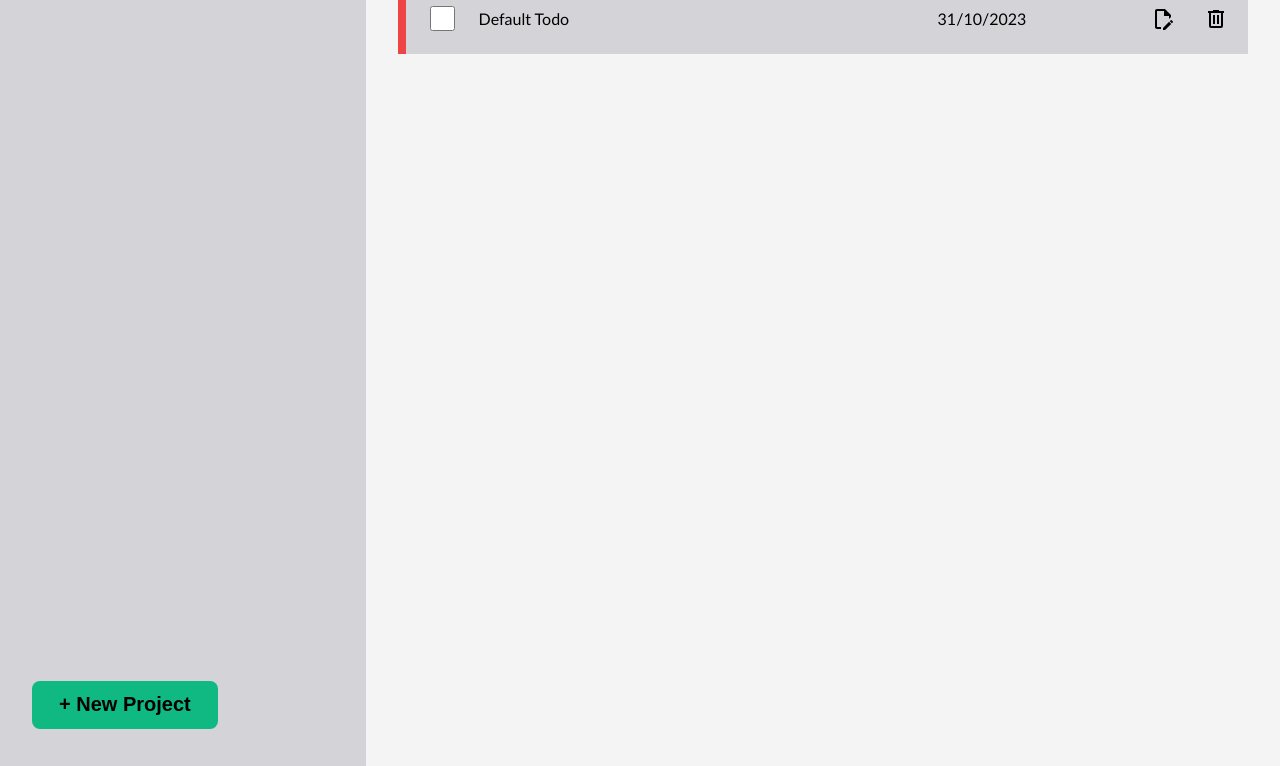
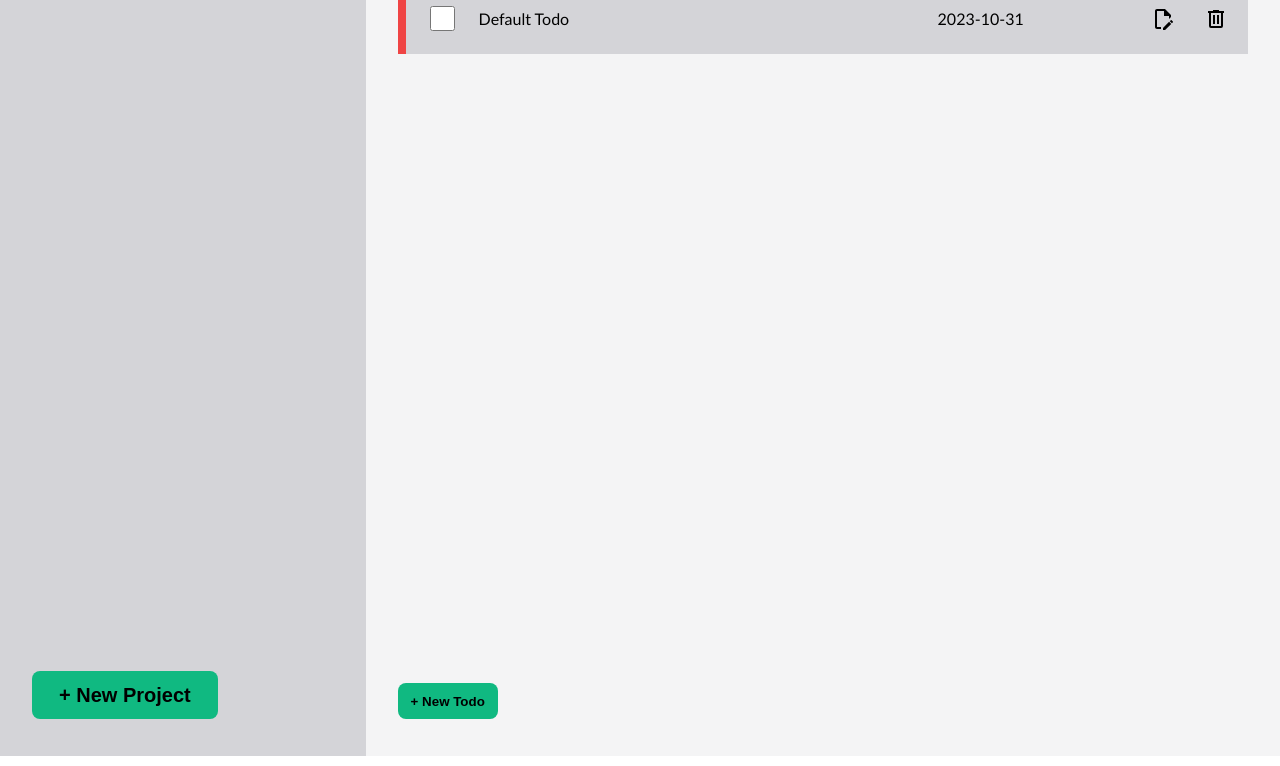
Before and after one commit to Grelgn/TOP-Todo-List, a website built with webpack: page dist/index.html in a window 1280 px wide. Shown: the part 192-958 px from the top of the page. Built offline with nearby package versions, Linux system fonts and the light colour scheme.

Commit message:
Add the ability to add new todos

```diff
--- a/src/index.js
+++ b/src/index.js
@@ -1,9 +1,9 @@
 import Project, { newProject } from "./project";
-import ToDo from "./todo";
+import ToDo, { newTodo } from "./todo";
 import pageLoad from "./page-load";
 
 export const project1 = new Project("Default Project");
-export const todo1 = new ToDo("Default Todo", "31/10/2023", "high", "This is the default todo");
+export const todo1 = new ToDo("Default Todo", "2023-10-31", "high", "This is the default todo");
 
 export let projectArray = new Array;
 export let currentProject = project1;
@@ -12,5 +12,5 @@ project1.addTodo(todo1);
 projectArray.push(project1);
 
 pageLoad();
-
 newProject();
+newTodo();
--- a/src/page-load.js
+++ b/src/page-load.js
@@ -10,12 +10,12 @@ export default function pageLoad() {
         projects.appendChild(project);
     });
 
-    const content = document.querySelector(".content");
-    content.innerHTML = "";
+    const todos = document.querySelector(".todos");
+    todos.innerHTML = "";
     const openProject = document.createElement("div");
     openProject.classList.add("currentProject");
     openProject.textContent = currentProject.name;
-    content.appendChild(openProject);
+    todos.appendChild(openProject);
 
     currentProject.todoArray.forEach(element => {
         let todo = document.createElement("div");
@@ -27,6 +27,11 @@ export default function pageLoad() {
         <div class="due">${element.dueDate}</div>
         <svg xmlns="http://www.w3.org/2000/svg" viewBox="0 0 24 24"><path d="M10 20H6V4H13V9H18V12.1L20 10.1V8L14 2H6C4.9 2 4 2.9 4 4V20C4 21.1 4.9 22 6 22H10V20M20.2 13C20.3 13 20.5 13.1 20.6 13.2L21.9 14.5C22.1 14.7 22.1 15.1 21.9 15.3L20.9 16.3L18.8 14.2L19.8 13.2C19.9 13.1 20 13 20.2 13M20.2 16.9L14.1 23H12V20.9L18.1 14.8L20.2 16.9Z" /></svg>
         <svg xmlns="http://www.w3.org/2000/svg" viewBox="0 0 24 24"><path d="M9,3V4H4V6H5V19A2,2 0 0,0 7,21H17A2,2 0 0,0 19,19V6H20V4H15V3H9M7,6H17V19H7V6M9,8V17H11V8H9M13,8V17H15V8H13Z" /></svg>`;
-        content.appendChild(todo);
+        todos.appendChild(todo);
     });
+
+    // const newTodo = document.createElement("button");
+    // newTodo.textContent = "+ New Todo";
+    // newTodo.classList.add("todo-btn");
+    // content.appendChild(newTodo);
 }
--- a/src/project.js
+++ b/src/project.js
@@ -13,12 +13,12 @@ export default class Project {
 }
 
 export function newProject() {
-    const dialog = document.querySelector("dialog");
+    const dialog = document.querySelector("#new-project");
     const newProject = document.querySelector(".sidebar > button");
     newProject.addEventListener('click', () => {
         dialog.showModal();
     })
-    const projectName = document.querySelector("#name");
+    const projectName = document.querySelector("#project-name");
     const addProject = document.querySelector("#addProject");
     addProject.addEventListener('click', () => {
         projectArray.push(new Project(projectName.value));
--- a/src/todo.js
+++ b/src/todo.js
@@ -1,3 +1,6 @@
+import { currentProject } from ".";
+import pageLoad from "./page-load";
+
 export default class ToDo {
     constructor(name, dueDate, priority, description) {
         this.name = name;
@@ -11,3 +14,20 @@ export default class ToDo {
         this.checked == false ? this.checked = true : this.checked = false;
     }
 }
+
+export function newTodo() {
+    const dialog = document.querySelector("#new-todo");
+    const newTodo = document.querySelector(".todo-btn");
+    newTodo.addEventListener('click', () => {
+        dialog.showModal();
+    })
+    const todoName = document.querySelector("#todo-name");
+    const todoDescription = document.querySelector("#todo-description");
+    const todoDueDate = document.querySelector("#todo-due-date");
+    const todoPriority = document.querySelector("#todo-priority");
+    const addTodo = document.querySelector("#addTodo");
+    addTodo.addEventListener('click', () => {
+        currentProject.todoArray.push(new ToDo(todoName.value, todoDueDate.value, todoPriority.value, todoDescription.value));
+        pageLoad();
+    })
+}
```
Also changed, not shown: dist/index.html, dist/main.js, dist/style.css.
